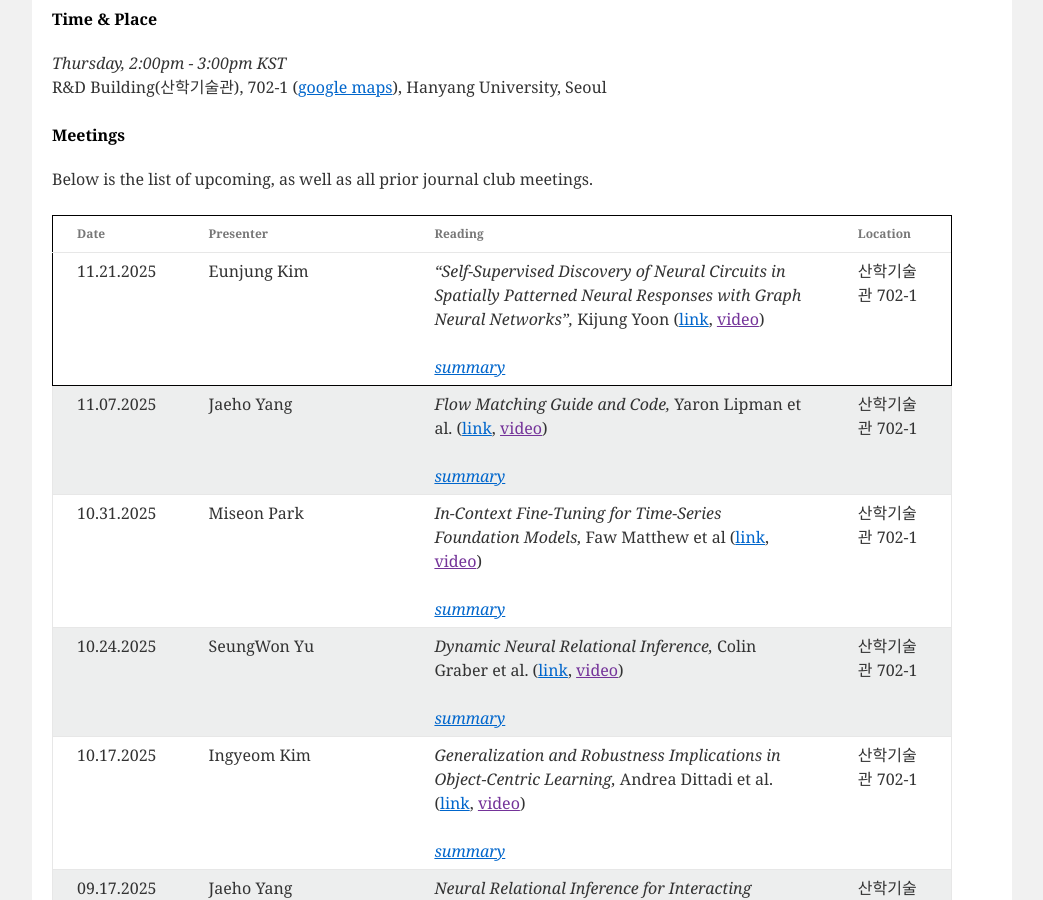
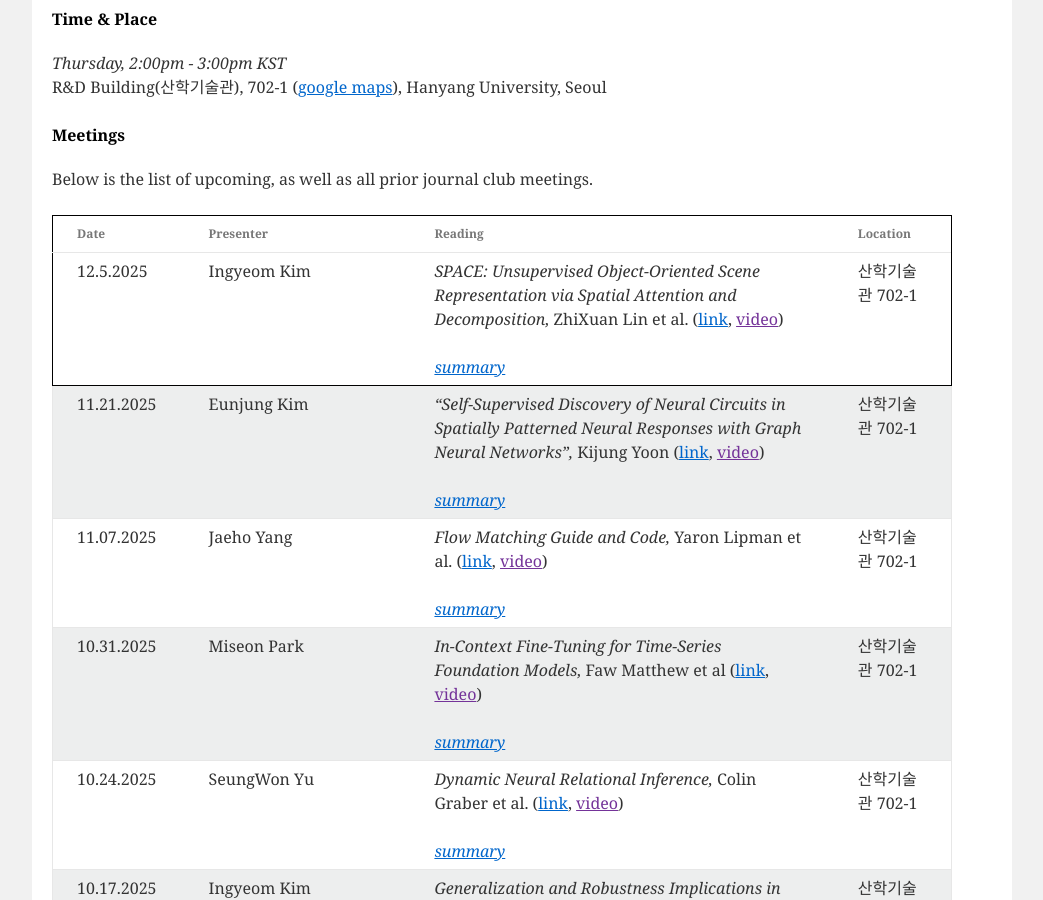
Before and after one commit to niai-lab/GraphML-JC, a Jekyll site: the page built from index.html, in a window 1280 px wide and 900 px high, scrolled down 515 px. Shown: the whole window, without its empty margins (118-1161 px from the left). Built offline with Jekyll 4.4.1, drawn with Linux system fonts in a browser that asks for light colours; part of the change alters nothing that is shown.

Commit message:
Update meeting_info.yml

```diff
--- a/_data/meeting_info.yml
+++ b/_data/meeting_info.yml
@@ -1,3 +1,14 @@
+- presenter: Ingyeom Kim
+  date: 12.5.2025
+  paper: "SPACE: Unsupervised Object-Oriented Scene Representation via Spatial Attention and Decomposition"
+  authors: ZhiXuan Lin et al.
+  url: https://arxiv.org/abs/2001.02407
+  location: "산학기술관 702-1"
+  summary: >
+    Summary : 해당 논문은 전경 객체 분할에 강한 Spatial-Decomposition model(SPAIR)과 배경 객체 분할에 강한 Scene-Mixture model(GENESIS)를 모듈 단위로 결합하여 양 측 모두에서 강한 SPACE 모델을 개발 및 제안한다.<br>
+    Strength : Object-centric 모델 연구를 Scene-mixture model과 Spatial-Decomposition model 두 가지 종류로 나누어, 장단점을 비교하고 장점만 취합하는 선택을 하였다. <br>
+    Weakness : 사용한 모듈들이 복잡하고 inductive bias가 과도하게 강하다. 이해가 비직관적이고 latent 생성을 위한 중간 과정이 너무 많다.
+
 - presenter: Eunjung Kim
   date: 11.21.2025
   paper: “Self-Supervised Discovery of Neural Circuits in Spatially Patterned Neural Responses with Graph Neural Networks”
```
